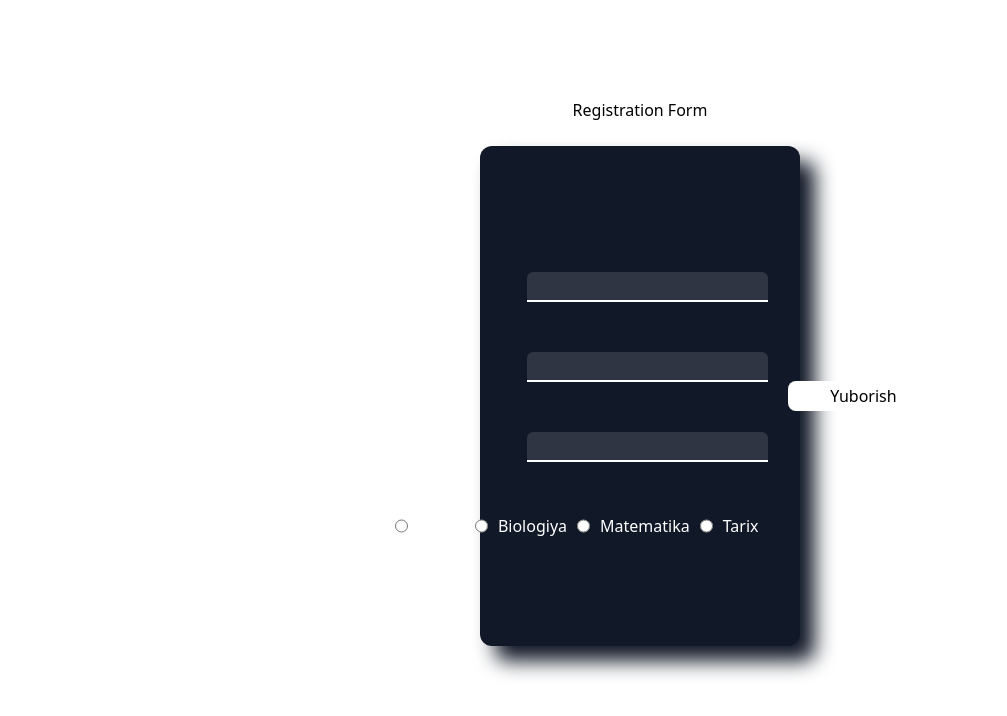
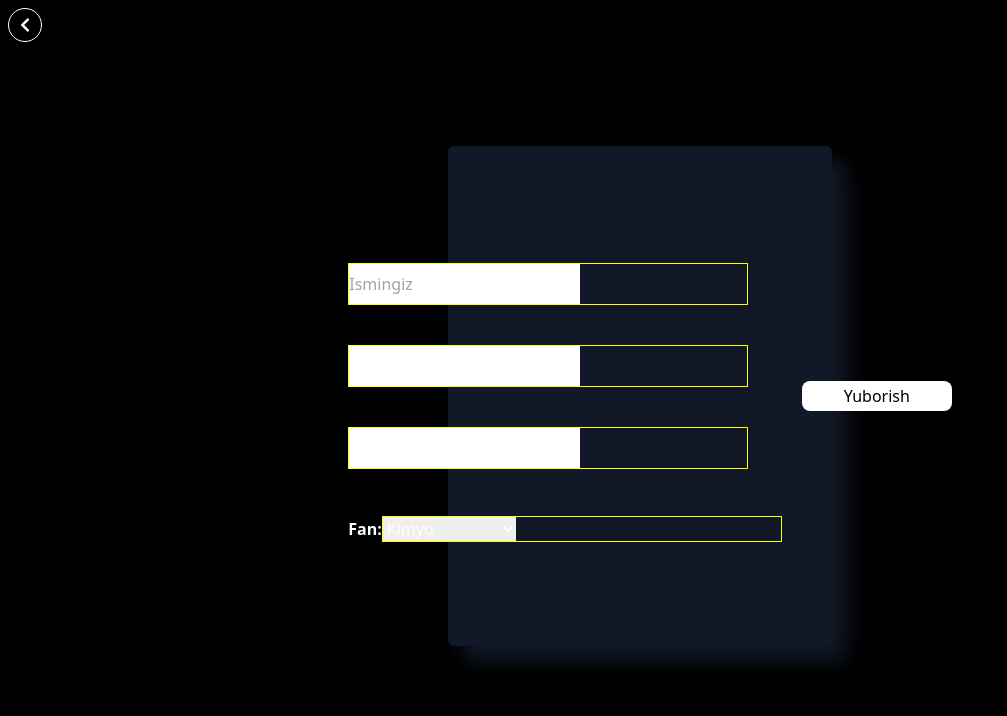
Before and after one commit to shaxzod67/IshonchNew, a React (Vite) app: page /royhat in a window 1280 px wide. Shown: the top 716 px of the page, without its empty margins (0-1007 px from the left). Built offline with nearby package versions, Linux system fonts and the light colour scheme; no server answers; sample sign-in values are in the browser's storage.

Commit message:
royhat davomi

```diff
--- a/src/companents/Royhat/Royhat.jsx
+++ b/src/companents/Royhat/Royhat.jsx
@@ -42,21 +42,22 @@ const Royhat = () => {
           <table className='table'>
             <tbody>
               <tr>
-                <td><b>Ism: </b></td>
+
                 <td>
-                  <input
+                  <input className='inputName'
                     onChange={(e) => setIsm(e.target.value)}
                     value={ism}
                     type="text"
                     name="Ism"
+                    placeholder='Ismingiz'
                     required
                   />
                 </td>
               </tr>
               <tr>
-                <td><b>Familya: </b></td>
+
                 <td>
-                  <input
+                  <input className='inputName'
                     onChange={(e) => setFamilya(e.target.value)}
                     value={familya}
                     type="text"
@@ -66,9 +67,9 @@ const Royhat = () => {
                 </td>
               </tr>
               <tr>
-                <td><b>Telfon nomer: </b></td>
+
                 <td>
-                  <input
+                  <input className='inputName'
                     onChange={(e) => setTelfon(e.target.value)}
                     value={telfon}
                     type="number"
@@ -80,10 +81,18 @@ const Royhat = () => {
               <tr className='fan'>
                 <td><b>Fan: </b></td>
                 <td className='fanTD'>
-                  <input type="radio" name="Fan" value="Kimyo" /><span>Kimyo</span>
+                  {/* <input type="radio" name="Fan" value="Kimyo" /><span>Kimyo</span>
                   <input type="radio" name="Fan" value="Biologiya" /><span>Biologiya</span>
                   <input type="radio" name="Fan" value="Matematika" /><span>Matematika</span>
-                  <input required type="radio" name="Fan" value="Tarix" /><span>Tarix</span>
+                  <input required type="radio" name="Fan" value="Tarix" /><span>Tarix</span> */}
+
+
+                  <select name="Fan"  id="">
+                    <option value="Kimyo">Kimyo</option>
+                    <option value="Biologiya">Biologiya</option>
+                    <option value="Tarix">Tarix</option>
+                    <option value="Matematika">Matematika</option>
+                  </select>
                 </td>
               </tr>
             </tbody>
--- a/src/companents/Royhat/royhat.css
+++ b/src/companents/Royhat/royhat.css
@@ -5,31 +5,34 @@
     scroll-behavior: smooth;
 }
 
-
+body{
+    background-color: black;
+}
 
 .table {
-    width: 25%;
+    width: 30%;
     height: 500px;
     display: flex;
     align-items: center;
     justify-content: center;
     padding: 50px;
     padding: 10px;
-    border-radius: 12px;
+    border-radius: 6px;
     box-shadow: 15px 15px 20px rgb(17 24 39);
     background: rgb(17 24 39);
 }
-
-td input {
-    width: 100%;
-    height: 30px;
-    background: #f2f2f221;
-    outline: none;
-    border-top-left-radius: 6px;
-    border-top-right-radius: 6px;
-    border-bottom: 2px solid white;
-    padding: 2px 5px;
-    color: white;
+td:last-child{
+    border: 1px solid yellow;
+    width: 400px;
+}
+td input .inputName {
+    width: 200px;
+    height: 20px;
+    border: none;
+    border-bottom: 1px solid #eee;
+    color: #111;
+    padding: 1em;
+    margin-bottom: 2em;
 }
 
 tr {
```
